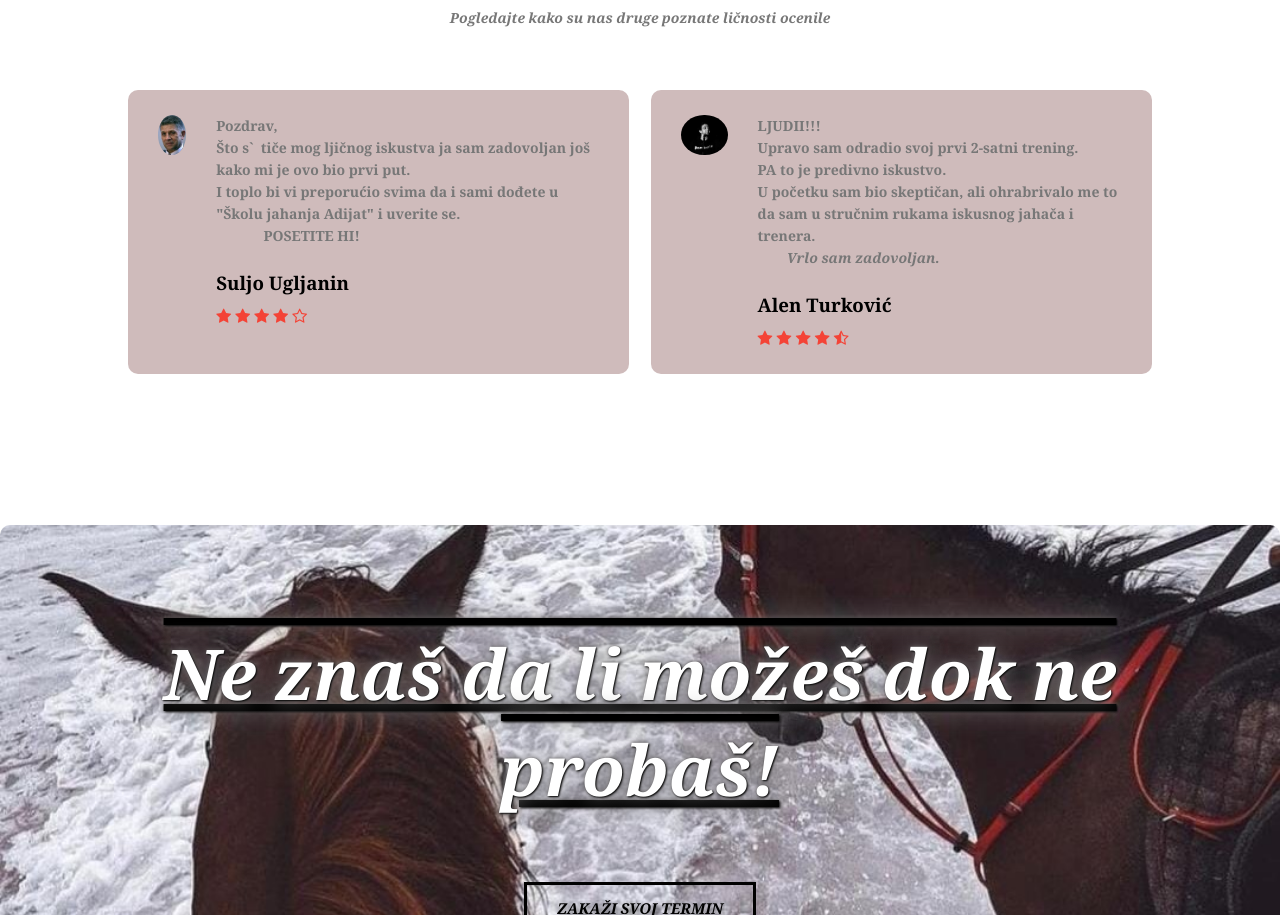
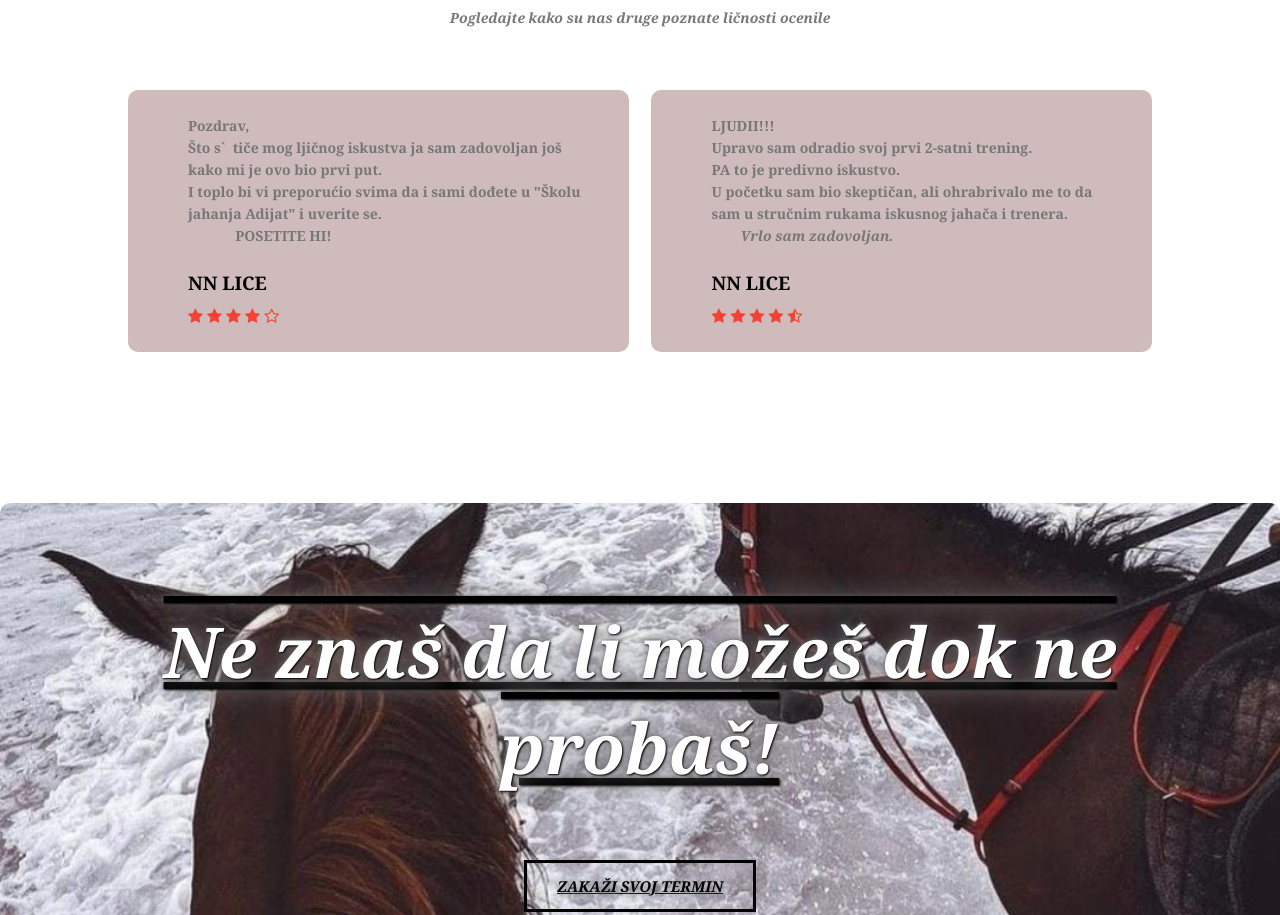
Before and after one commit to DzejlanaOmerovic/KRAJ, a plain HTML site: page index.html in a window 1280 px wide. Shown: the part 3427-4342 px from the top of the page. Drawn offline with Linux system fonts and the light colour scheme; a web font is replaced by a local one.

Commit message:
Update index.html

```diff
--- a/index.html
+++ b/index.html
@@ -166,14 +166,14 @@
 
         <div class="row">
             <div class="drugio-nama-col">
-                <img src="suljo.jpg" />
+                <img src="" />
                 <div>
                     <p>Pozdrav,
 Što s`  tiče mog ljičnog iskustva ja sam zadovoljan još kako mi je ovo bio prvi put.
 I toplo bi vi preporućio svima da i sami dođete u "Školu jahanja Adijat" i uverite se.
              POSETITE HI!
                     </p>
-                    <h3> Suljo Ugljanin </h3>
+                    <h3> NN LICE </h3>
                     <i class="fa fa-star"></i>
                     <i class="fa fa-star"></i>
                     <i class="fa fa-star"></i>
@@ -183,7 +183,7 @@ I toplo bi vi preporućio svima da i sami dođete u "Školu jahanja Adijat" i uv
             </div>
 
             <div class="drugio-nama-col">
-                <img src="alen.jpg" />
+                <img src="" />
                 <div>
                     <p>LJUDII!!!
 Upravo sam odradio svoj prvi 2-satni trening.
@@ -191,7 +191,7 @@ PA to je predivno iskustvo.
 U početku sam bio skeptičan, ali ohrabrivalo me to da sam u stručnim rukama iskusnog jahača i trenera.
        <b><i> Vrlo sam zadovoljan.</i></b>
                     </p>
-                    <h3> Alen Turković </h3>
+                    <h3> NN LICE </h3>
                     <i class="fa fa-star"></i>
                     <i class="fa fa-star"></i>
                     <i class="fa fa-star"></i>
```
